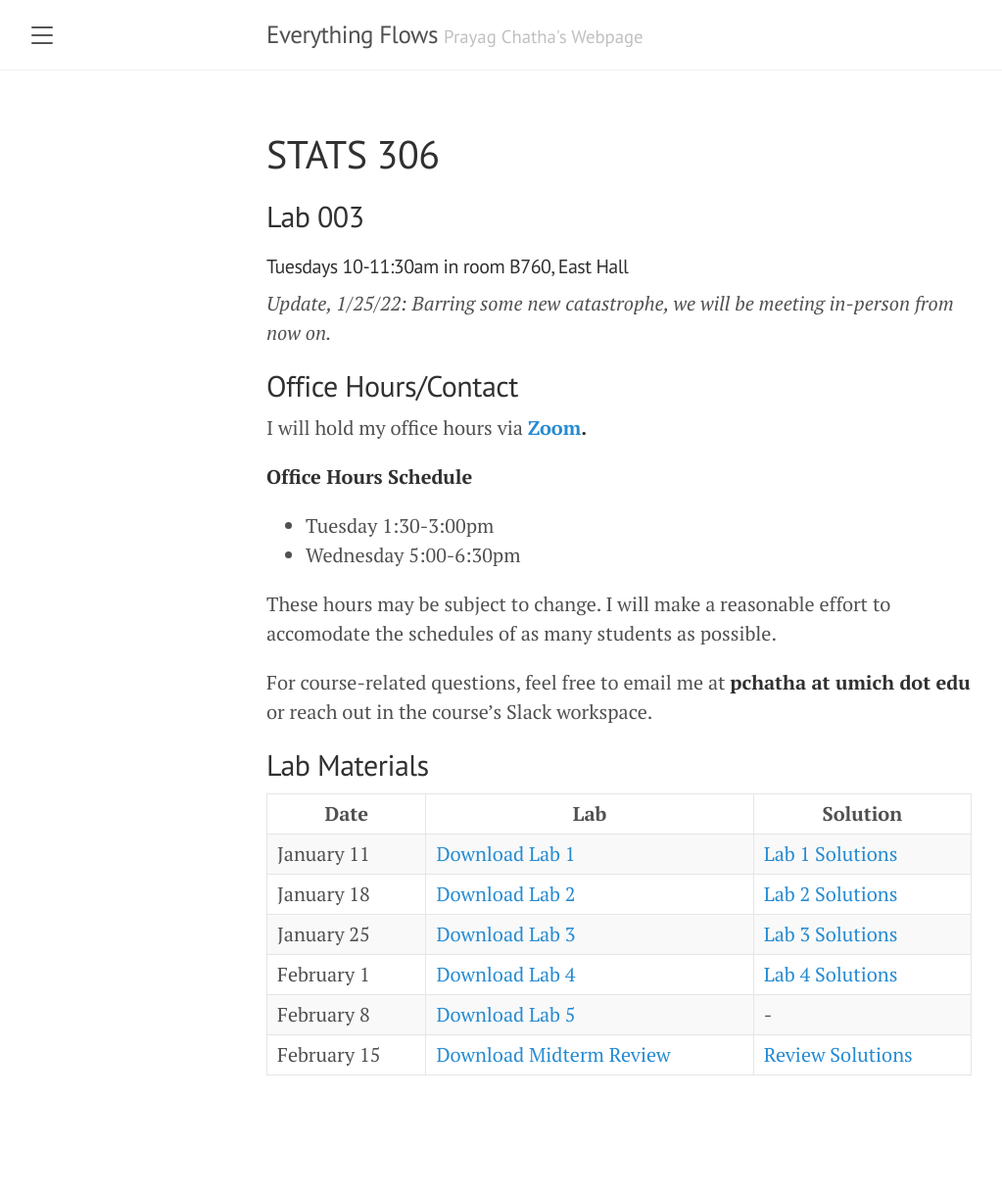
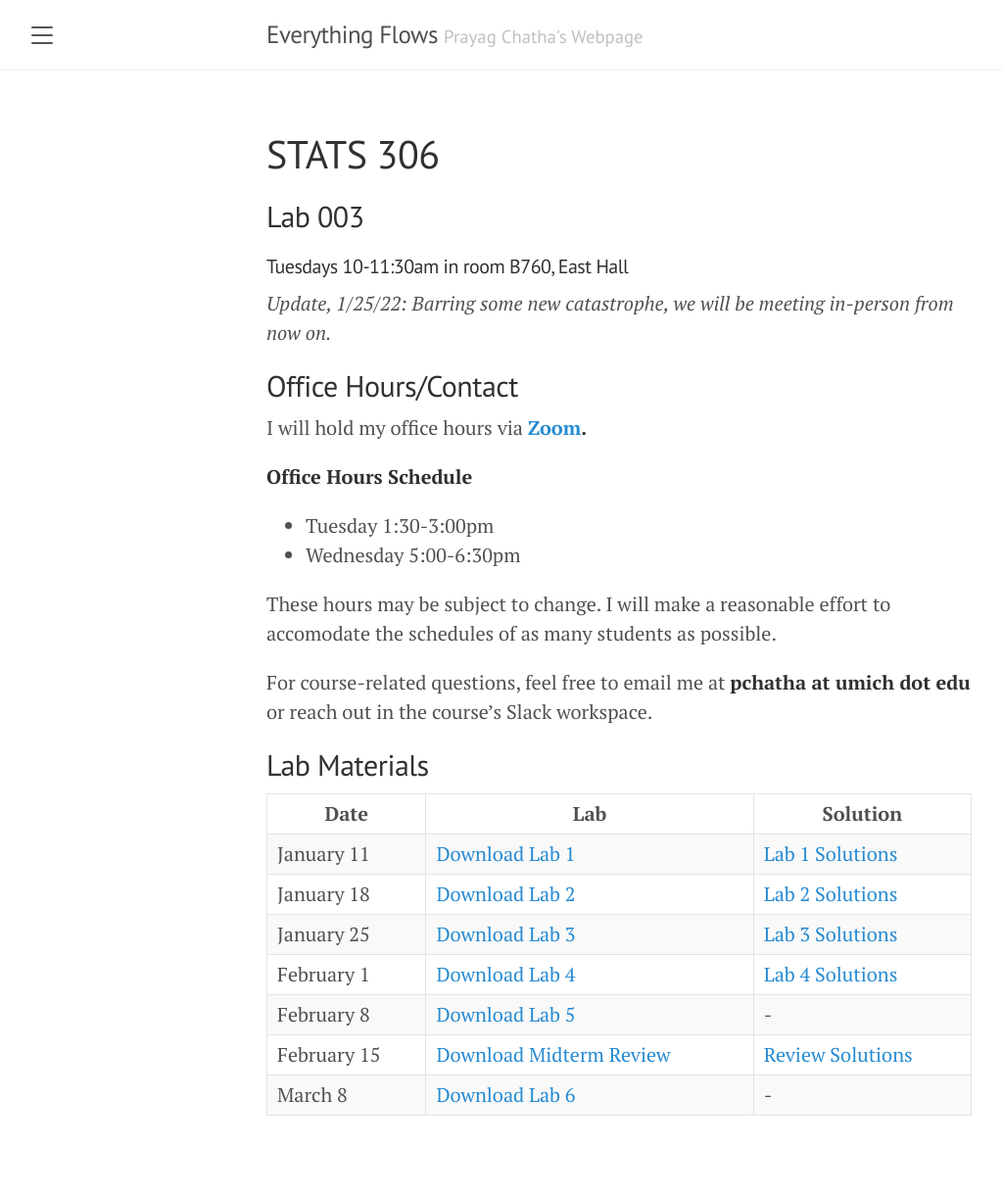
Before and after one commit to chathasphere/chathasphere.github.io, a Jekyll site: the page built from teaching/stats306.md, in a window 1280 px wide. Shown: the whole page at 98% size, without its empty margins (8-1031 px from the left). Built offline with Jekyll 4.4.1, drawn with Linux system fonts in a browser that asks for light colours; before the commit the page ends 1178 px from its top, so only the background shows below that.

Commit message:
uploaded lab 6

```diff
--- a/teaching/stats306.md
+++ b/teaching/stats306.md
@@ -28,3 +28,4 @@
 | February 1 | [Download Lab 4](https://github.com/chathasphere/chathasphere.github.io/blob/main/teaching/306_materials/003_lab4.ipynb) | [Lab 4 Solutions](https://github.com/chathasphere/chathasphere.github.io/blob/main/teaching/306_materials/003_lab4_solutions.ipynb) |
 | February 8 | [Download Lab 5](https://github.com/chathasphere/chathasphere.github.io/blob/main/teaching/306_materials/003_lab5.ipynb) | - |
 | February 15 | [Download Midterm Review](https://github.com/chathasphere/chathasphere.github.io/blob/main/teaching/306_materials/003_lab6.ipynb) | [Review Solutions](https://github.com/chathasphere/chathasphere.github.io/blob/main/teaching/306_materials/003_lab6_solutions.ipynb) |
+| March 8 | [Download Lab 6](https://github.com/chathasphere/chathasphere.github.io/blob/main/teaching/306_materials/stats306_lab6.ipynb) | - |
```
